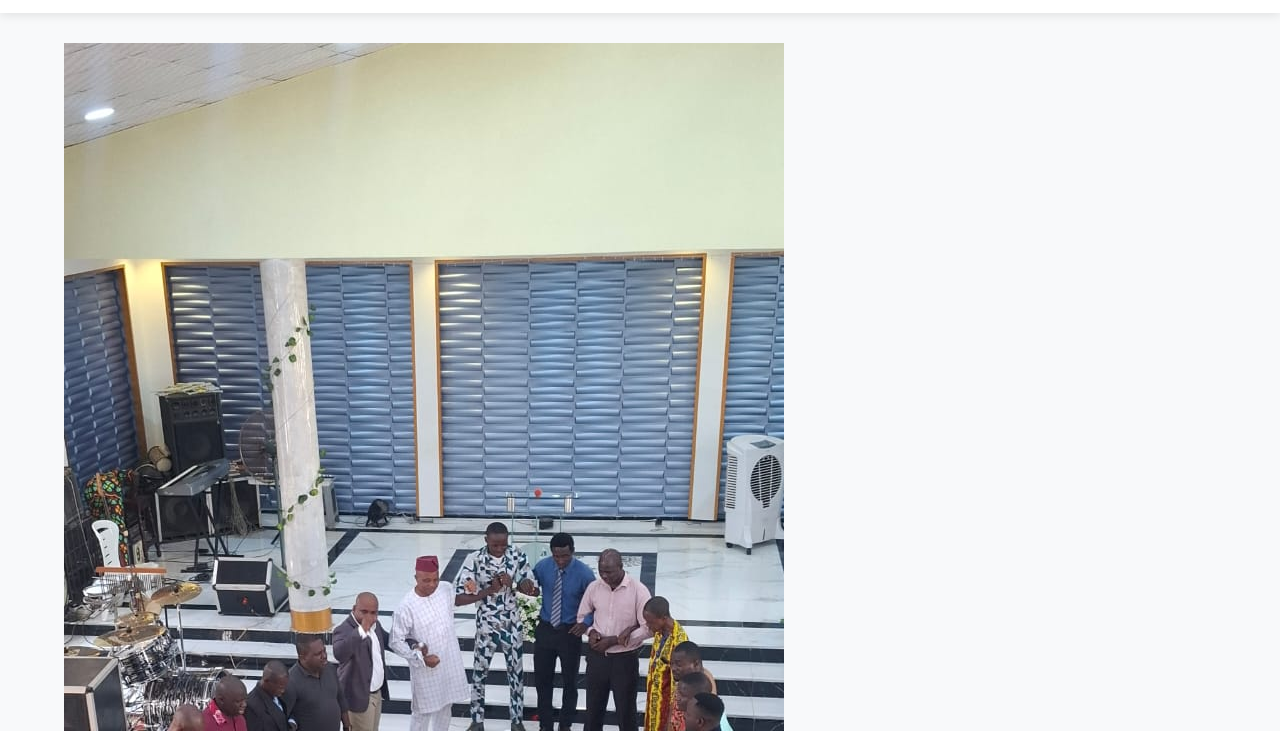
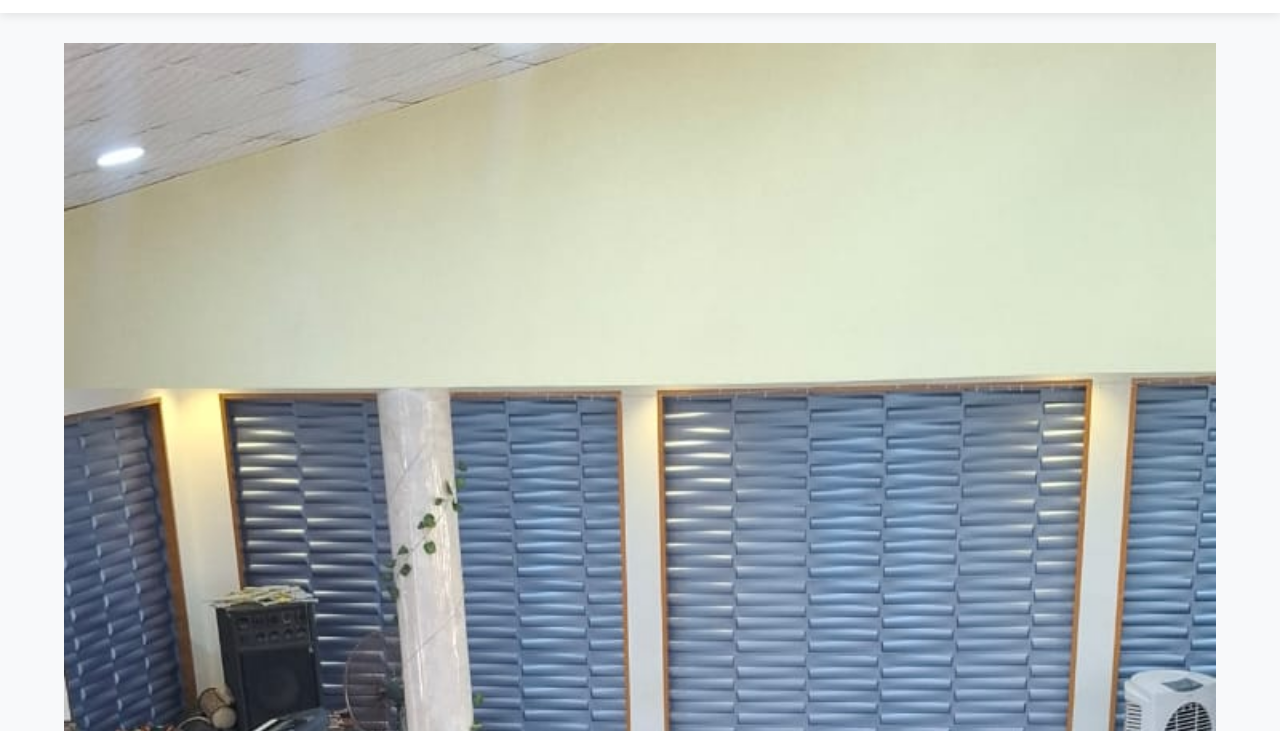
Before and after one commit to Scholar94/church, a plain HTML site: page index.html in a window 1280 px wide. Shown: the part 69-800 px from the top of the page. Drawn offline with Linux system fonts and the light colour scheme.

Commit message:
Update index.html

```diff
--- a/index.html
+++ b/index.html
@@ -89,7 +89,7 @@
     <!-- Main Content -->
     <main id="main-content">
         <!-- Hero Section -->
-         <img src="good.jpg" alt="">
+         <img src="good.jpg" alt="" width="100%" >
         <section class="hero">
             <div class="hero-content">
                 <h2>Welcome to CAC GOODWORKS ASSEMBLY</h2>
```
